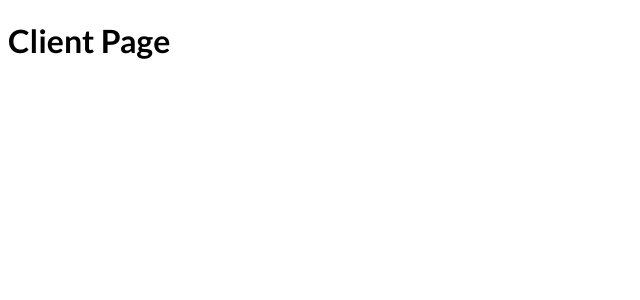
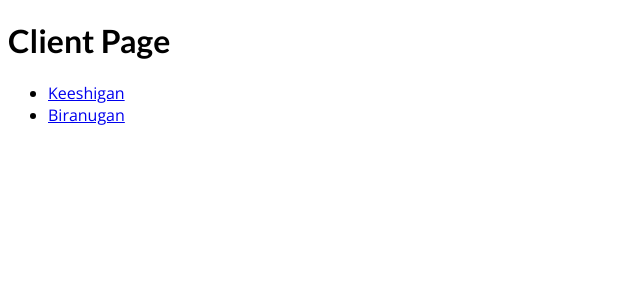
Before and after one commit to kpirabaharan/Next-JS, a Next.js app in the folder section-3-file-based-routing/: page /clients in a window 1280 px wide. Shown: the top 300 px of the page, without its empty margins (0-640 px from the left). Built offline with nearby package versions, Linux system fonts and the light colour scheme.

Commit message:
Section 3: Navigating to Dynamic Routes
Signed-off-by: Keeshigan Pirabaharan <kpirabaharan3@gmail.com>

```diff
--- a/section-3-file-based-routing/pages/clients/index.js
+++ b/section-3-file-based-routing/pages/clients/index.js
@@ -1,11 +1,23 @@
-import React from 'react';
+import Link from 'next/link';
 
-const ClientPage = () => {
+const ClientsPage = () => {
+  const clients = [
+    { id: 'keesh', name: 'Keeshigan' },
+    { id: 'binu', name: 'Biranugan' },
+  ];
   return (
     <div>
       <h1>Client Page</h1>
+
+      <ul>
+        {clients.map((client) => (
+          <li key={client.id}>
+            <Link href={`/clients/${client.id}`}>{client.name}</Link>
+          </li>
+        ))}
+      </ul>
     </div>
   );
 };
 
-export default ClientPage;
+export default ClientsPage;
```
